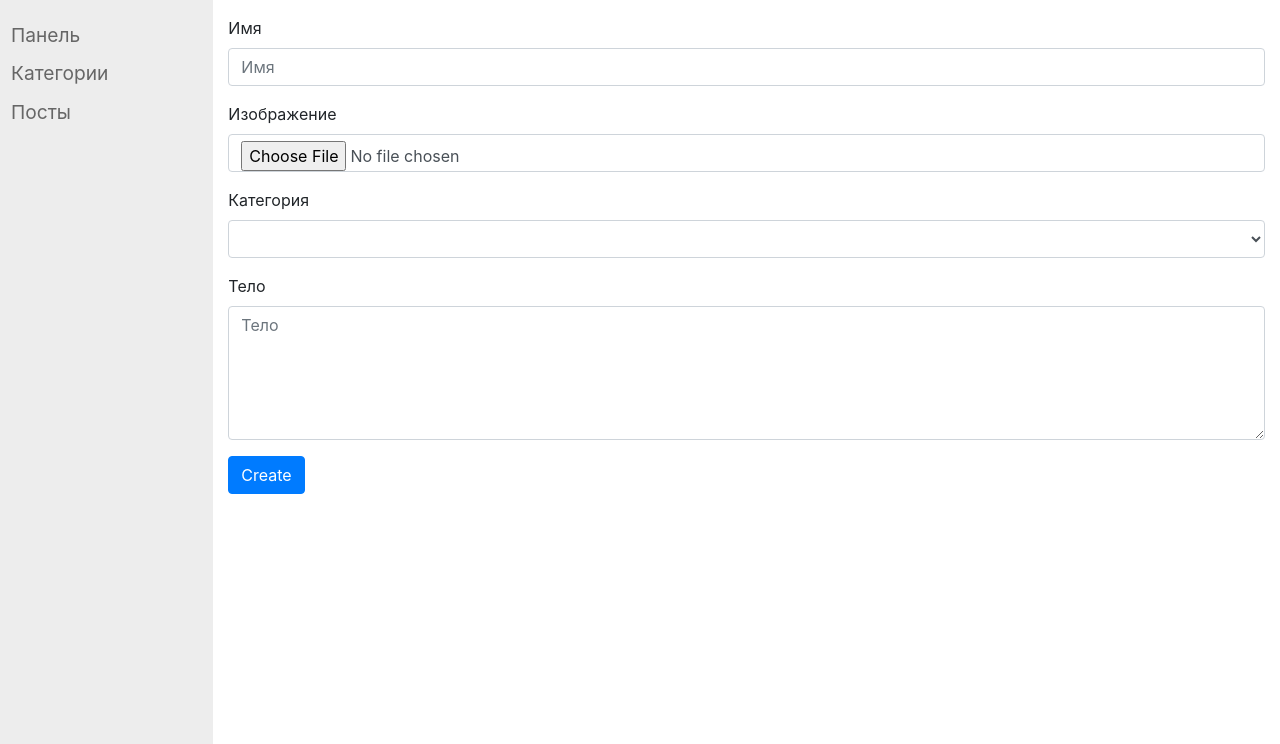
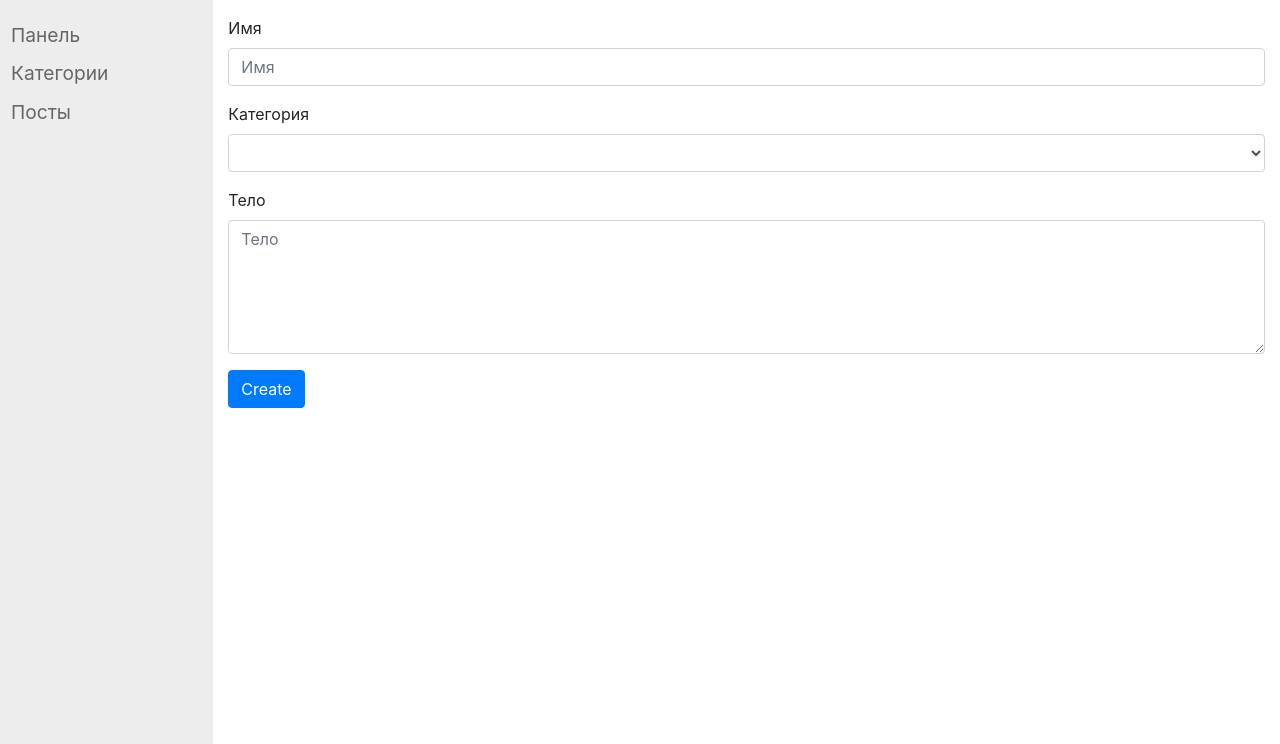
Before and after one commit to 4vanyek/trvblog, a PHP site: page /panel/post/create.php in a window 1280 px wide. Shown: the part 56-800 px from the top of the page. Run offline with PHP 8.4, Linux system fonts and the light colour scheme; a user stored in the database is signed in; data comes from the database, SQL or seed files in the repository; a stand-in replaces the project's code that opens the database connection; lists and menus that the app fills with data are empty; some libraries are stand-ins or nearby versions.

Commit message:
temporarily disable image uploading for new posts

```diff
--- a/panel/post/create.php
+++ b/panel/post/create.php
@@ -61,10 +61,10 @@
                         <label for="title">Имя</label>
                         <input type="text" class="form-control" name="title" id="title" placeholder="Имя">
                     </section>
-                    <section class="form-group">
+                    <!--section class="form-group">
                         <label for="image">Изображение</label>
                         <input type="file" class="form-control" name="image" id="image">
-                    </section>
+                    </section-->
                     <section class="form-group">
                         <label for="cat_id">Категория</label>
                         <select class="form-control" name="cat_id" id="cat_id">
```
